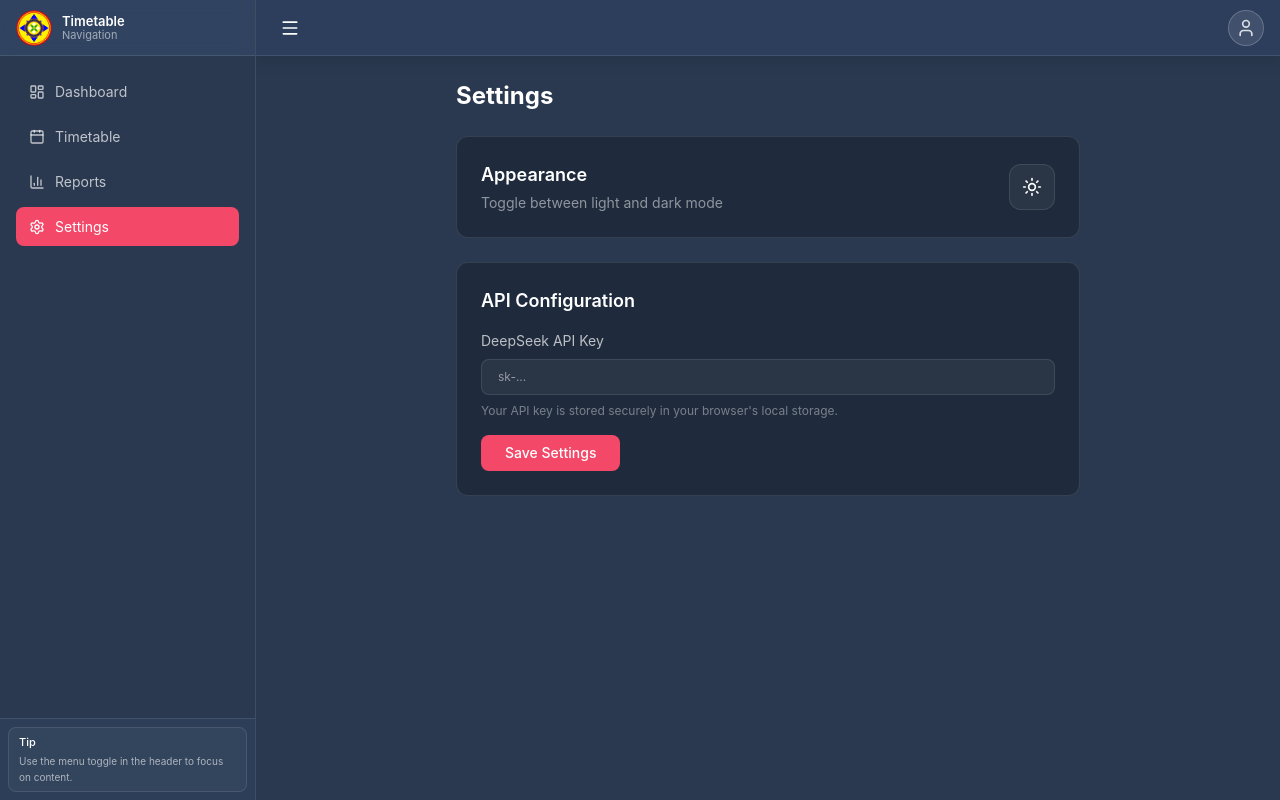
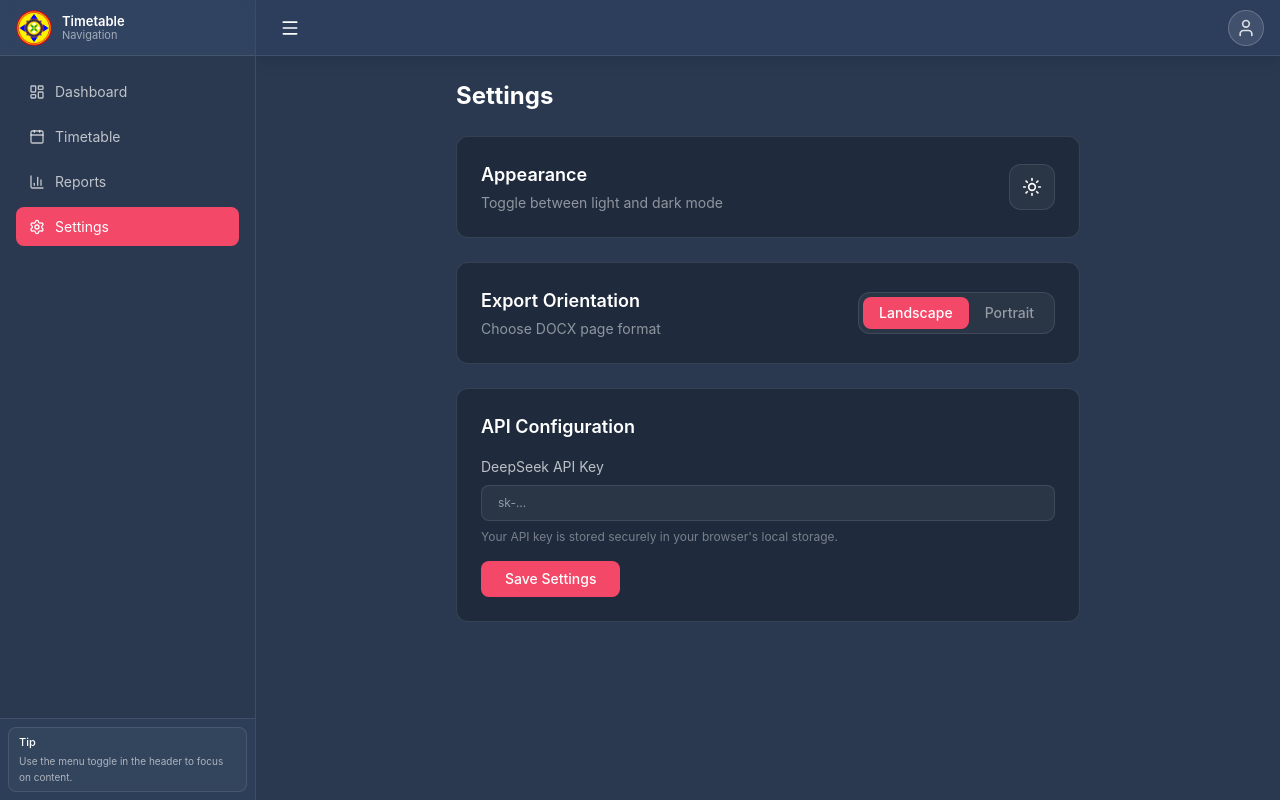
Before and after one commit to Saboor-Hamedi/timetable-generator, a React (Vite) app: page / in a window 1280 px wide. Both pictures are taken after a click on the button "Settings". Built offline with nearby package versions, Linux system fonts and the light colour scheme; no server answers.

Commit message:
feat: persist tabs state and ban AI chat filler

```diff
--- a/src/App.jsx
+++ b/src/App.jsx
@@ -27,6 +27,16 @@ function App() {
     }
   }, [theme]);
 
+  const [exportOrientation, setExportOrientation] = useState(() => {
+    return localStorage.getItem('exportOrientation') || 'landscape';
+  });
+
+  React.useEffect(() => {
+    localStorage.setItem('exportOrientation', exportOrientation);
+  }, [exportOrientation]);
+
+  const [reportMessages, setReportMessages] = useState([]);
+
   const toggleTheme = () => {
     setTheme(prev => prev === 'dark' ? 'light' : 'dark');
   };
@@ -48,9 +58,9 @@ function App() {
           </div>
         );
       case 'reports':
-        return <Report />;
+        return <Report exportOrientation={exportOrientation} messages={reportMessages} setMessages={setReportMessages} />;
       case 'settings':
-        return <Settings theme={theme} toggleTheme={toggleTheme} />;
+        return <Settings theme={theme} toggleTheme={toggleTheme} exportOrientation={exportOrientation} setExportOrientation={setExportOrientation} />;
       default:
         return <TimetableContent />;
     }
--- a/src/api/gpt/DeekSeek.js
+++ b/src/api/gpt/DeekSeek.js
@@ -80,6 +80,7 @@ If the user asks a general question or wants to communicate, reason with them an
 HOWEVER, if the user asks to "generate a timetable", "RPS", or "lesson plan" (e.g., 'generate timetable about computer vision'), you MUST generate a highly detailed RPS (Semester Learning Plan) based on the OBE (Outcome-Based Education) layout.
 By default, generate this in English. IF the user asks in Bahasa Indonesia, you MUST generate it in Bahasa Indonesia.
 CRITICAL INSTRUCTION: You MUST generate EXACTLY the number of meetings/rows the user requests. If they ask for 2 topics, generate EXACTLY 2 rows in the Detail Pertemuan table. DO NOT generate 8 or 14 rows by default. Pay extreme attention to the user's requested number of topics.
+OUTPUT FORMAT: Output ONLY the raw Markdown tables requested. Do NOT include any conversational filler, greetings, or explanations (e.g., do not say "Here is your timetable"). Start directly with the <h1> title.
 
 When generating the RPS timetable, you MUST use the following series of Markdown and HTML tables EXACTLY. Make sure the university header, course info, and authorization section are combined into THIS EXACT HTML table to preserve the complex colspans (translated to English if the user asked in English, or kept in Bahasa if asked in Bahasa, except for the logo placeholder).
 
--- a/src/components/Report.jsx
+++ b/src/components/Report.jsx
@@ -78,9 +78,8 @@ const UserMessage = ({ content }) => {
   );
 };
 
-const Report = () => {
+const Report = ({ exportOrientation, messages, setMessages }) => {
   const [prompt, setPrompt] = useState('');
-  const [messages, setMessages] = useState([]);
   const [loading, setLoading] = useState(false);
   const [error, setError] = useState('');
   const [activeModalData, setActiveModalData] = useState(null);
@@ -206,6 +205,7 @@ const Report = () => {
         onClose={() => setActiveModalData(null)}
         content={activeModalData?.content}
         index={activeModalData?.index}
+        exportOrientation={exportOrientation}
       />
     </div>
   );
--- a/src/components/ReportModal.jsx
+++ b/src/components/ReportModal.jsx
@@ -4,7 +4,7 @@ import ReactMarkdown from 'react-markdown';
 import remarkGfm from 'remark-gfm';
 import rehypeRaw from 'rehype-raw';
 
-const ReportModal = ({ isOpen, onClose, content, index }) => {
+const ReportModal = ({ isOpen, onClose, content, index, exportOrientation }) => {
   const [exporting, setExporting] = useState(false);
 
   if (!isOpen) return null;
@@ -25,18 +25,18 @@ const ReportModal = ({ isOpen, onClose, content, index }) => {
         <head><meta charset='utf-8'><title>Report</title>
         <style>
           @page Section1 {
-            size: 841.9pt 595.3pt; /* A4 Landscape */
-            mso-page-orientation: landscape;
-            margin: 40pt 40pt 40pt 40pt;
+            size: ${exportOrientation === 'portrait' ? '595.3pt 841.9pt' : '841.9pt 595.3pt'};
+            mso-page-orientation: ${exportOrientation === 'portrait' ? 'portrait' : 'landscape'};
+            margin: ${exportOrientation === 'portrait' ? '20pt 20pt 20pt 20pt' : '40pt 40pt 40pt 40pt'};
           }
           div.Section1 { page: Section1; }
-          body { font-family: Arial, sans-serif; font-size: 10pt; font-weight: normal; color: black; }
-          h1, h2, h3, h4, h5, h6 { font-size: 12pt; font-weight: bold; text-align: center; margin-bottom: 8px; color: black; }
+          body { font-family: Arial, sans-serif; font-size: ${exportOrientation === 'portrait' ? '8pt' : '10pt'}; font-weight: normal; color: black; }
+          h1, h2, h3, h4, h5, h6 { font-size: ${exportOrientation === 'portrait' ? '10pt' : '12pt'}; font-weight: bold; text-align: center; margin-bottom: 8px; color: black; }
           strong, b { font-weight: bold; }
           table { border-collapse: collapse; width: 100%; margin-bottom: 15px; }
-          td, th { border: 1px solid black; padding: 4px; text-align: left; font-size: 10pt; font-weight: normal; word-wrap: break-word; vertical-align: top; color: black; }
+          td, th { border: 1px solid black; padding: ${exportOrientation === 'portrait' ? '2px' : '4px'}; text-align: left; font-size: ${exportOrientation === 'portrait' ? '8pt' : '10pt'}; font-weight: normal; word-wrap: break-word; vertical-align: top; color: black; }
           ul, ol { margin-top: 2px; margin-bottom: 2px; padding-left: 15px; }
-          p { margin-bottom: 4px; font-size: 10pt; color: black; }
+          p { margin-bottom: 4px; font-size: ${exportOrientation === 'portrait' ? '8pt' : '10pt'}; color: black; }
         </style>
         </head><body><div class="Section1">${htmlOutput}</div></body></html>
       `;
--- a/src/components/Settings.jsx
+++ b/src/components/Settings.jsx
@@ -1,7 +1,7 @@
 import React, { useState } from 'react';
 import ThemeToggle from './ThemeToggle';
 
-const Settings = ({ theme, toggleTheme }) => {
+const Settings = ({ theme, toggleTheme, exportOrientation, setExportOrientation }) => {
   const [apiKey, setApiKey] = useState(() => localStorage.getItem('deepseek_api_key') || '');
   const [saved, setSaved] = useState(false);
 
@@ -22,6 +22,31 @@ const Settings = ({ theme, toggleTheme }) => {
         </div>
         <div className="bg-white/5 rounded-xl border border-white/10 p-1">
           <ThemeToggle theme={theme} toggleTheme={toggleTheme} />
+        </div>
+      </div>
+
+      <div className="bg-[#1f2b3d] border border-white/10 rounded-xl p-6 mb-6 flex justify-between items-center">
+        <div>
+          <h3 className="text-lg font-semibold text-white mb-1">Export Orientation</h3>
+          <p className="text-sm text-white/50">Choose DOCX page format</p>
+        </div>
+        <div className="flex bg-white/5 rounded-xl border border-white/10 p-1">
+          <button
+            onClick={() => setExportOrientation('landscape')}
+            className={`px-4 py-1.5 rounded-lg text-sm font-medium transition-colors ${
+              exportOrientation === 'landscape' ? 'bg-[#f34868] text-white' : 'text-white/50 hover:text-white hover:bg-white/5'
+            }`}
+          >
+            Landscape
+          </button>
+          <button
+            onClick={() => setExportOrientation('portrait')}
+            className={`px-4 py-1.5 rounded-lg text-sm font-medium transition-colors ${
+              exportOrientation === 'portrait' ? 'bg-[#f34868] text-white' : 'text-white/50 hover:text-white hover:bg-white/5'
+            }`}
+          >
+            Portrait
+          </button>
         </div>
       </div>
 
```
